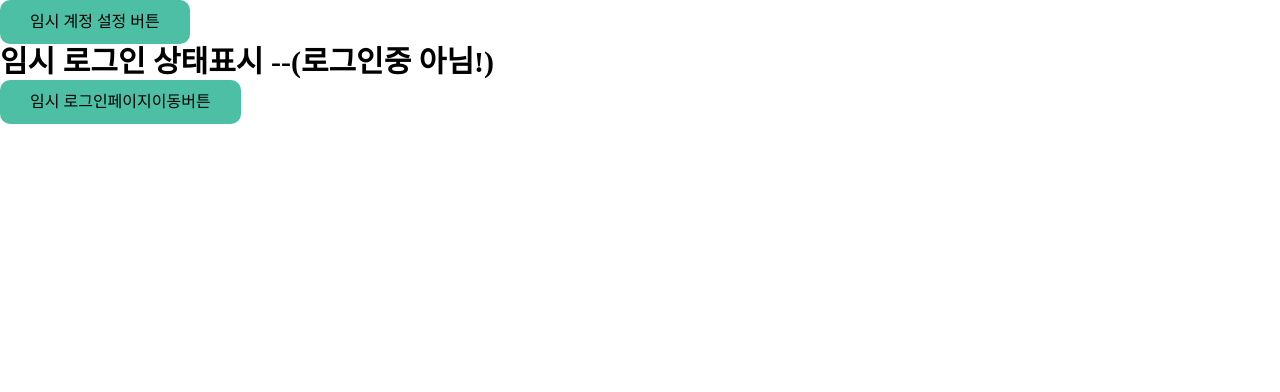
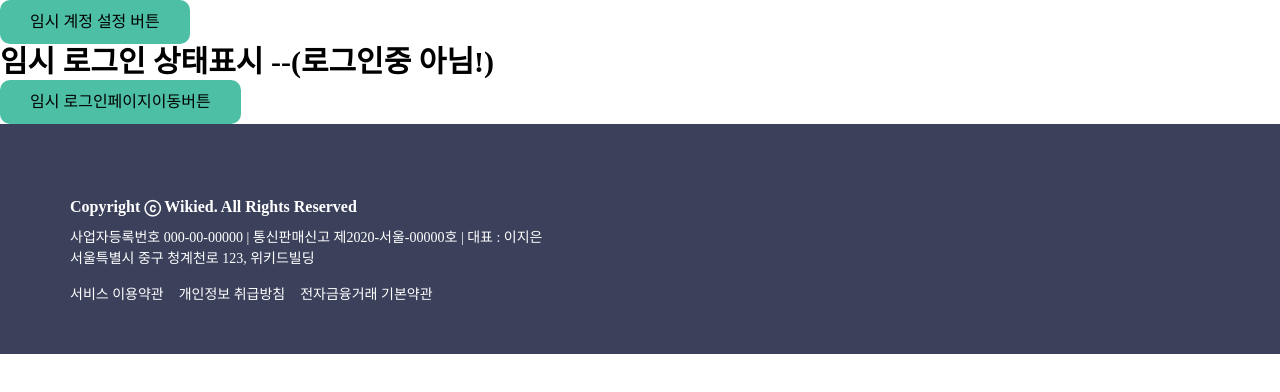
Before and after one commit to tansxx/Wikid, a Next.js app: page / in a window 1280 px wide. Shown: the top 392 px of the page. Built offline with nearby package versions, Linux system fonts and the light colour scheme.

Commit message:
main-page-footer-ui

```diff
--- a/src/apis/authAPI.ts
+++ b/src/apis/authAPI.ts
@@ -1,7 +1,7 @@
-import axios from "@/libs/axios";
+import { axiosInstance } from "@/apis/axios";
 
 export async function loginAPI(data: { email: string; password: string }) {
-  const response = await axios.post(`/api/14-5/auth/signIn`, data);
+  const response = await axiosInstance.post(`/api/14-5/auth/signIn`, data);
   return response.data;
 }
 
@@ -11,7 +11,7 @@ export async function signupAPI(data: {
   name: string;
   passwordConfirmation?: string;
 }) {
-  const response = await axios.post("/api/14-5/auth/signUp", data);
+  const response = await axiosInstance.post("/api/14-5/auth/signUp", data);
   return response.data;
 }
 
@@ -20,7 +20,10 @@ export async function changePasswordAPI(data: {
   password: string;
   passwordConfirmation: string;
 }) {
-  const response = await axios.patch("/api/14-5/users/me/password", data);
+  const response = await axiosInstance.patch(
+    "/api/14-5/users/me/password",
+    data
+  );
   return response.data;
 }
 
@@ -28,6 +31,6 @@ export async function createQuestionAPI(data: {
   securityQuestion: string;
   securityAnswer: string;
 }) {
-  const response = await axios.post("/api/14-5/profiles", data);
+  const response = await axiosInstance.post("/api/14-5/profiles", data);
   return response.data;
 }
--- /dev/null
+++ b/src/apis/axios.ts
@@ -0,0 +1,16 @@
+// libs/axios.ts
+import axios from "axios";
+import { useAuthStore } from "@/stores/authStore";
+
+export const axiosInstance = axios.create({
+  //   baseURL: "https://wikied-api.vercel.app", //API 베이스 주소
+  withCredentials: true,
+});
+
+axiosInstance.interceptors.request.use((config) => {
+  const token = useAuthStore.getState().token; // Zustand에서 직접 가져옴
+  if (token) {
+    config.headers.Authorization = `Bearer ${token}`;
+  }
+  return config;
+});
--- a/src/components/AuthForm/LoginForm.tsx
+++ b/src/components/AuthForm/LoginForm.tsx
@@ -6,6 +6,7 @@ import { useForm } from "react-hook-form";
 import { useRouter } from "next/router";
 import { useAuthStore } from "@/stores/authStore";
 import { loginAPI } from "@/apis/authAPI";
+const EMAIL_REGEX = /^[\w-.]+@([\w-]+\.)+[\w-]{2,4}$/;
 
 const LoginForm = () => {
   const {
@@ -49,11 +50,6 @@ const LoginForm = () => {
     }
   };
 
-  const handleKeyDown = (e: React.KeyboardEvent<HTMLInputElement>) => {
-    if (e.key === "Enter") {
-    }
-  };
-
   return (
     <>
       <form
@@ -68,11 +64,10 @@ const LoginForm = () => {
           register={register("email", {
             required: "이메일은 필수입니다.",
             pattern: {
-              value: /^[\w-.]+@([\w-]+\.)+[\w-]{2,4}$/,
+              value: EMAIL_REGEX,
               message: "이메일 형식이 아닙니다.",
             },
           })}
-          onKeyDown={handleKeyDown}
           error={errors.email}
         />
         <FormInput
@@ -87,10 +82,9 @@ const LoginForm = () => {
               message: "8자 이상 입력해 주세요",
             },
           })}
-          onKeyDown={handleKeyDown}
           error={errors.password}
         />
-        <FormButton type="submit" loading={isLoading} disabled={isLoading}>
+        <FormButton type="submit" loading={isLoading}>
           {isLoading ? "로그인 중..." : "로그인"}
         </FormButton>
         <div className="flex justify-center">
--- a/src/components/AuthForm/SignupForm.tsx
+++ b/src/components/AuthForm/SignupForm.tsx
@@ -6,6 +6,7 @@ import { useState } from "react";
 import { useForm } from "react-hook-form";
 import { useRouter } from "next/navigation";
 import { signupAPI } from "@/apis/authAPI";
+const EMAIL_REGEX = /^[\w-.]+@([\w-]+\.)+[\w-]{2,4}$/;
 
 export interface InputValues {
   email: string;
@@ -45,10 +46,6 @@ const SignupForm = () => {
       setIsLoading(false);
     }
   };
-  const handleKeyDown = (e: React.KeyboardEvent<HTMLInputElement>) => {
-    if (e.key === "Enter") {
-    }
-  };
 
   // 비밀번호 확인용
   const password = watch("password", "");
@@ -71,7 +68,6 @@ const SignupForm = () => {
               message: "10자 이하로 작성해 주세요",
             },
           })}
-          onKeyDown={handleKeyDown}
           error={errors.name}
         />
         <FormInput
@@ -82,11 +78,10 @@ const SignupForm = () => {
           register={register("email", {
             required: "이메일은 필수입니다.",
             pattern: {
-              value: /^[\w-.]+@([\w-]+\.)+[\w-]{2,4}$/,
+              value: EMAIL_REGEX,
               message: "이메일 형식으로 작성해 주세요",
             },
           })}
-          onKeyDown={handleKeyDown}
           error={errors.email}
         />
         <FormInput
@@ -101,7 +96,6 @@ const SignupForm = () => {
               message: "8자 이상 입력해 주세요",
             },
           })}
-          onKeyDown={handleKeyDown}
           error={errors.password}
         />
         <FormInput
@@ -114,7 +108,6 @@ const SignupForm = () => {
             validate: (value: string) =>
               value === password || "비밀번호가 일치하지 않습니다.",
           })}
-          onKeyDown={handleKeyDown}
           error={errors.confirmPassword}
         />
         <FormButton type="submit" loading={isLoading}>
--- /dev/null
+++ b/src/components/Mainfooter.tsx
@@ -0,0 +1,34 @@
+import React from "react";
+import Link from "next/link";
+
+function Mainfooter() {
+  return (
+    <footer className="h-[152px] bg-gray600 px-5 py-10 md:h-[230px] md:px-12 md:py-[60px] lg:p-[70px]">
+      <span className="mb-2.5 block text-textlgBold  text-white md:text-[16px]">
+        Copyright ⓒ Wikied. All Rights Reserved <br />
+      </span>
+      <div className="mb-5 flex flex-col gap-1">
+        <span className="text-textmdRegular text-white md:text-[14px] md:leading-[16.71px]">
+          사업자등록번호 000-00-00000 | 통신판매신고 제2020-서울-00000호 | 대표
+          : 이지은
+        </span>
+        <span className="text-textmdRegular text-white md:text-[14px] md:leading-[16.71px]">
+          서울특별시 중구 청계천로 123, 위키드빌딩
+        </span>
+      </div>
+      <div className="flex gap-[15px]">
+        <span className="text-textmdMedium text-white md:text-[14px] md:font-medium md:leading-[16.71px]">
+          서비스 이용약관
+        </span>
+        <span className="text-textmdMedium text-white md:text-[14px] md:font-medium md:leading-[16.71px]">
+          개인정보 취급방침
+        </span>
+        <span className="text-textmdMedium text-white md:text-[14px] md:font-medium md:leading-[16.71px]">
+          전자금융거래 기본약관
+        </span>
+      </div>
+    </footer>
+  );
+}
+
+export default Mainfooter;
--- a/src/libs/axios.ts
+++ /dev/null
@@ -1,17 +0,0 @@
-// libs/axios.ts
-import axios from "axios";
-import { useAuthStore } from "@/stores/authStore";
-
-const instance = axios.create({
-  withCredentials: true,
-});
-
-instance.interceptors.request.use((config) => {
-  const token = useAuthStore.getState().token; // Zustand에서 직접 가져옴
-  if (token) {
-    config.headers.Authorization = `Bearer ${token}`;
-  }
-  return config;
-});
-
-export default instance;
--- /dev/null
+++ b/src/libs/routes.js
@@ -0,0 +1,6 @@
+export const ROUTES = {
+  HOME: "/",
+  SIGNUP: "/signup",
+  MY: "/mypage",
+  LOGIN: "/login",
+};
--- a/src/pages/index.tsx
+++ b/src/pages/index.tsx
@@ -4,6 +4,7 @@ import { font, color } from "@/styles/theme";
 import Link from "next/link";
 import { useAuthStore } from "@/stores/authStore";
 import { useRouter } from "next/navigation";
+import Mainfooter from "@/components/Mainfooter";
 
 export default function Home() {
   const { isLoggedIn, logout } = useAuthStore();
@@ -42,6 +43,7 @@ export default function Home() {
           임시 로그인페이지이동버튼
         </button>
       </Link>
+      <Mainfooter />
     </div>
   );
 }
```
